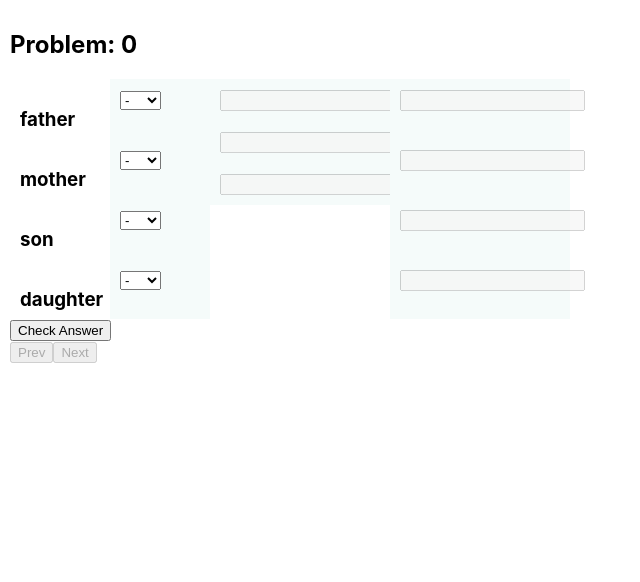
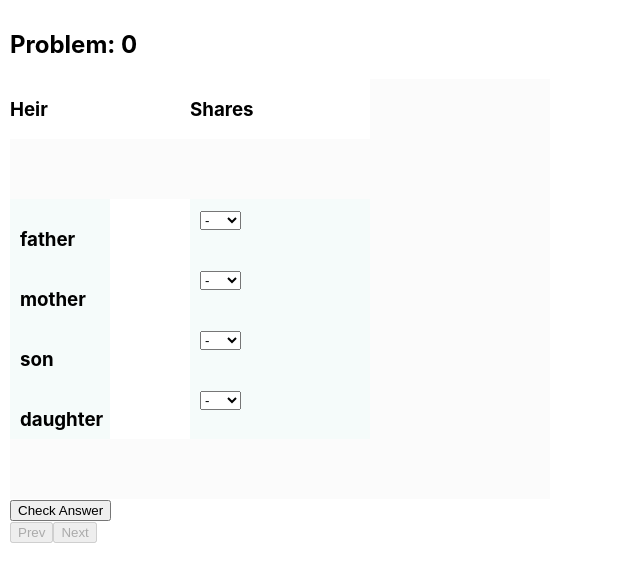
Before and after one commit to shafi-fiqh/inheritance, a React (Create React App) app in the folder ui/app/: page / in a window 1280 px wide. Shown: the top 582 px of the page, without its empty margins (0-640 px from the left). Built offline with nearby package versions, Linux system fonts and the light colour scheme.

Commit message:
Feat/remainder and total answers (#55)
* Inputs and answers for remainder and total

* incremental levels

Co-authored-by: Salman Tariq <salman@epochapp.com>

```diff
--- a/ui/app/src/App.css
+++ b/ui/app/src/App.css
@@ -10,11 +10,12 @@ body {
   padding: 10px;
   width: 80px;
   height: 40px;
+  background-color: #F5FBFA;
 }
 
 .basic-share-select, .final-share-input {
   padding: 10px;
-  width: 80px;
+  width: 160px;
   height: 40px;
 }
 
@@ -26,3 +27,10 @@ body {
   padding: 10px;
   width: 160px;
 }
+
+.neutral {
+  padding: 10px;
+  background-color: #FBFBFB;
+  height: 40px;
+  min-width: 160px;
+}
--- a/ui/app/src/App.js
+++ b/ui/app/src/App.js
@@ -5,10 +5,12 @@ import { useState } from 'react';
 import './App.css';
 
 import { Problem } from './components/components';
+import { levels } from './constants';
 
 import problemSet from './problems.json';
 
-// TODO: Is total shares for the last level an input? How will they know what to put there
+// Ready to work on:
+// TODO: Take param and only show upto a certain level - i.e. implement functionality around requiredLevels
 
 function App() {
   const [currentProblem, setCurrentProblem] = useState(0);
@@ -33,7 +35,11 @@ function App() {
   const problems = _.map(problemSet, (problem, i) => {
     return (
       <div key={i} style={{ display: currentProblem == i ? 'block' : 'none' }}>
-        <Problem problem={problem} onProblemSolved={() => onProblemSolved(i)} />
+        <Problem
+          problem={problem}
+          requiredLevels={levels.THREE}
+          onProblemSolved={() => onProblemSolved(i)}
+        />
       </div>
     );
   });
--- a/ui/app/src/components/Problem.jsx
+++ b/ui/app/src/components/Problem.jsx
@@ -2,8 +2,9 @@ import _ from 'lodash';
 import { useEffect } from 'react';
 import { Inheritor, BasicShareSelect, IntermediateShareInput, FinalShareInput } from './components';
 import useProblem from '../hooks/useProblem';
+import { levels } from '../constants';
 
-const Problem = ({ problem, onProblemSolved }) => {
+const Problem = ({ problem, requiredLevels, onProblemSolved }) => {
   const {
     isProblemSolved,
     inheritors,
@@ -11,11 +12,12 @@ const Problem = ({ problem, onProblemSolved }) => {
     basicShareInputProps,
     intermediateShareInputProps,
     finalShareInputProps,
+    areFinalSharesRequired,
     updateBasicShareAnswers,
     updateIntermediateShareAnswers,
     updateFinalShareAnswers,
     checkAnswers
-  } = useProblem(problem);
+  } = useProblem(problem, requiredLevels);
 
   useEffect(() => {
     if (isProblemSolved) {
@@ -84,13 +86,50 @@ const Problem = ({ problem, onProblemSolved }) => {
     );
   });
 
+  const levelTwoAndThreePlaceholder = _.chain(inheritors.length + 3)
+    .range()
+    .map((i) => <div key={i} className="neutral"></div>)
+    .value();
+
+  const levelTwoContent =
+    level === levels.TWO || level === levels.THREE ? (
+      <>
+        <h3>Problem Base</h3>
+        {intermediateShareInputs}
+      </>
+    ) : (
+      levelTwoAndThreePlaceholder
+    );
+
+  const levelThreeContent =
+    level === levels.TWO || level === levels.THREE ? (
+      <>
+        <h3>Problem Base</h3>
+        {finalShareInputs}
+      </>
+    ) : (
+      levelTwoAndThreePlaceholder
+    );
+
   return (
     <>
       <div className="problem-container">
-        <div className="column">{inheritorsDisplay}</div>
-        <div className="column">{basicShareSelects}</div>
-        <div className="column">{intermediateShareInputs}</div>
-        <div className="column">{finalShareInputs}</div>
+        <div className="column">
+          <h3>Heir</h3>
+          <div className="neutral"></div>
+          {inheritorsDisplay}
+          <div className="neutral"></div>
+        </div>
+        <div className="column">
+          <h3>Shares</h3>
+          <div className="neutral"></div>
+          {basicShareSelects}
+          <div className="neutral"></div>
+        </div>
+        <div className="column">{levelTwoContent}</div>
+        <div className="column" style={{ display: areFinalSharesRequired ? 'block' : 'none' }}>
+          {levelThreeContent}
+        </div>
       </div>
       <input type="button" value="Check Answer" onClick={checkAnswers} />
     </>
--- a/ui/app/src/hooks/useProblem.js
+++ b/ui/app/src/hooks/useProblem.js
@@ -3,22 +3,23 @@ import { useState, useEffect } from 'react';
 
 import { answerColors, levels } from '../constants';
 
-const useProblem = (problem) => {
+const useProblem = (problem, requiredLevels) => {
   const [level, setLevel] = useState(levels.ONE);
   const [showResults, setShowResults] = useState(false);
   const [isProblemSolved, setIsProblemSolved] = useState(false);
 
-  const [intermediateShareAnswers, setIntermediateShareAnswers] = useState(null);
   const [basicShareAnswers, setBasicShareAnswers] = useState(null);
   const [basicShareInputProps, setBasicShareInputProps] = useState(null);
   const [areBasicSharesCorrect, setAreBasicSharesCorrect] = useState(false);
 
+  const [intermediateShareAnswers, setIntermediateShareAnswers] = useState(null);
   const [intermediateShareInputProps, setIntermediateShareInputProps] = useState(null);
   const [areIntermediateSharesCorrect, setAreIntermediateSharesCorrect] = useState(null);
 
   const [finalShareAnswers, setFinalShareAnswers] = useState(null);
   const [finalShareInputProps, setFinalShareInputProps] = useState(null);
   const [areFinalSharesCorrect, setAreFinalSharesCorrect] = useState(null);
+
   const [problemData, setProblemData] = useState({});
 
   useEffect(() => {
@@ -45,30 +46,44 @@ const useProblem = (problem) => {
       .value();
 
     setBasicShareAnswers(new Array(inheritors?.length).fill(null));
-    setIntermediateShareAnswers(new Array(sortedIntermediateShareGroups?.length).fill(''));
-    setFinalShareAnswers(new Array(inheritors?.length).fill(''));
+    setIntermediateShareAnswers(new Array(sortedIntermediateShareGroups?.length + 2).fill(''));
+    setFinalShareAnswers(new Array(inheritors?.length + 2).fill(''));
+
+    const totalSharesPool = problem.intermediate_shares.inheritance_pool.total_shares;
+    const totalShares = problem.intermediate_shares.share_pool[totalSharesPool];
 
     const expectedBasicShareAnswers = _.map(
       inheritorsSortedBySharePool,
       (inheritor) => problem.basic_shares[inheritor.key]
     );
+
     const expectedIntermediateShareAnswers = _.map(
       sortedIntermediateShareGroups,
       (group) => sharePools[group.pool]
     );
+    const expectedIntermediateAnswers = [
+      totalShares,
+      ...expectedIntermediateShareAnswers,
+      totalShares - _.sum(expectedIntermediateShareAnswers) // Remainder
+    ];
 
-    const expectedFinalShareAnswers = _.map(
-      inheritorsSortedBySharePool,
-      (inheritor) => problem.final_shares[inheritor.key]
-    );
+    // TODO: Better code design for when final share answers are not required
+    const expectedFinalShareAnswers = problem.final_shares
+      ? _.map(inheritorsSortedBySharePool, (inheritor) => problem.final_shares[inheritor.key])
+      : [];
+    const expectedFinalAnswers = [
+      problem.final_shares?.total_shares,
+      ...expectedFinalShareAnswers,
+      problem.final_shares?.remainder
+    ];
 
     setProblemData({
       inheritorsSortedBySharePool,
       sortedIntermediateShareGroups,
       answers: {
         basic: expectedBasicShareAnswers,
-        intermediate: expectedIntermediateShareAnswers,
-        final: expectedFinalShareAnswers
+        intermediate: expectedIntermediateAnswers,
+        final: expectedFinalAnswers
       }
     });
   }, [problem]);
@@ -91,9 +106,13 @@ const useProblem = (problem) => {
     const inputProps = _.map(intermediateShareAnswers, (answer, i) => {
       const isCorrectAnswer = problemData.answers.intermediate[i] == answer;
       const resultBackgroundColor = isCorrectAnswer ? answerColors.CORRECT : answerColors.INCORRECT;
+      let size = 1;
+      if (i >= 1 && i < problemData.inheritorsSortedBySharePool.length - 1) {
+        size = problemData.sortedIntermediateShareGroups[i].groupSize;
+      }
       return {
         value: answer,
-        size: problemData.sortedIntermediateShareGroups[i].groupSize,
+        size: size,
         backgroundColor:
           showResults && level >= levels.TWO && answer !== ''
             ? resultBackgroundColor
@@ -143,7 +162,12 @@ const useProblem = (problem) => {
     if (areBasicSharesCorrect && level === levels.ONE) {
       setLevel(levels.TWO);
     } else if (areBasicSharesCorrect && areIntermediateSharesCorrect && level === levels.TWO) {
-      setLevel(levels.THREE);
+      if (problem.final_shares) {
+        setLevel(levels.THREE);
+      } else {
+        setIsProblemSolved(true);
+        alert('Success');
+      }
     } else if (
       areBasicSharesCorrect &&
       areIntermediateSharesCorrect &&
@@ -151,7 +175,6 @@ const useProblem = (problem) => {
       level === levels.THREE
     ) {
       setIsProblemSolved(true);
-      // setSolvedProblems(_.assign(solvedProblems, { [problemIndex]: true }));
       alert('Success');
     }
     setShowResults(true);
@@ -174,11 +197,12 @@ const useProblem = (problem) => {
 
   return {
     isProblemSolved,
-    inheritors: problemData?.inheritorsSortedBySharePool,
+    inheritors: problemData?.inheritorsSortedBySharePool || [],
     level,
     basicShareInputProps,
     intermediateShareInputProps,
     finalShareInputProps,
+    areFinalSharesRequired: problem.final_shares,
     updateBasicShareAnswers,
     updateIntermediateShareAnswers,
     updateFinalShareAnswers,
--- a/ui/app/src/problems.json
+++ b/ui/app/src/problems.json
@@ -28,12 +28,6 @@
         "pool_4": 0,
         "pool_5": 6
       }
-    },
-    "final_shares": {
-      "father": "3",
-      "mother": "3",
-      "son": "8",
-      "daughter": "4"
     }
   },
   {
@@ -70,7 +64,9 @@
       "father": "3",
       "mother": "3",
       "son": "8",
-      "daughter": "4"
+      "daughter": "4",
+      "total_shares": "16",
+      "remainder": "0"
     }
   }
 ]
```
